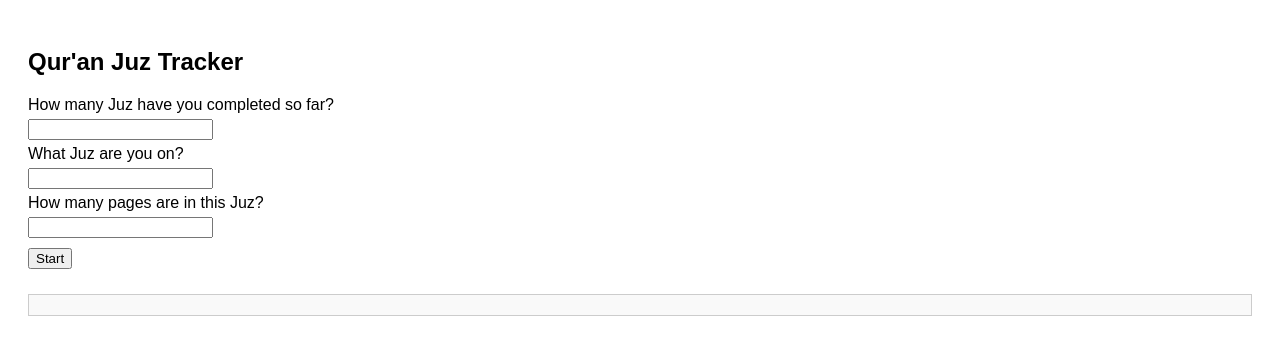
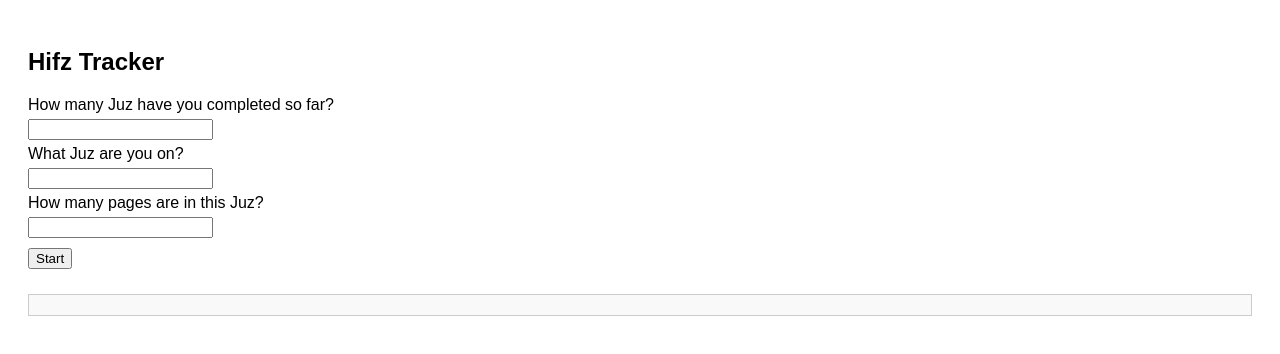
Before and after one commit to adeebaq/tracker, a plain HTML site: page index.html in a window 1280 px wide. Drawn offline with Linux system fonts and the light colour scheme.

Commit message:
Add files via upload

```diff
--- a/index.html
+++ b/index.html
@@ -22,7 +22,7 @@
 </head>
 <body>
 
-<h2>Qur'an Juz Tracker</h2>
+<h2>Hifz Tracker</h2>
 
 <label>How many Juz have you completed so far?</label><br>
 <input type="number" id="completedCount"><br>
```
